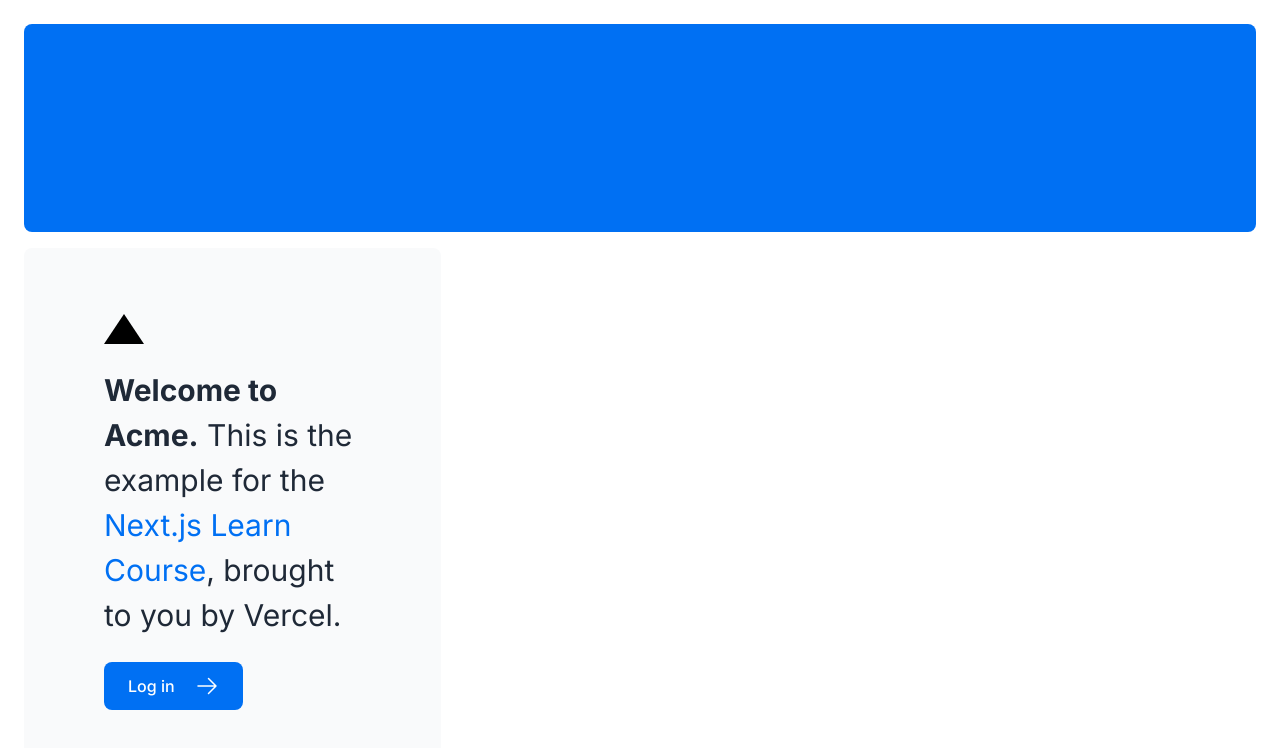
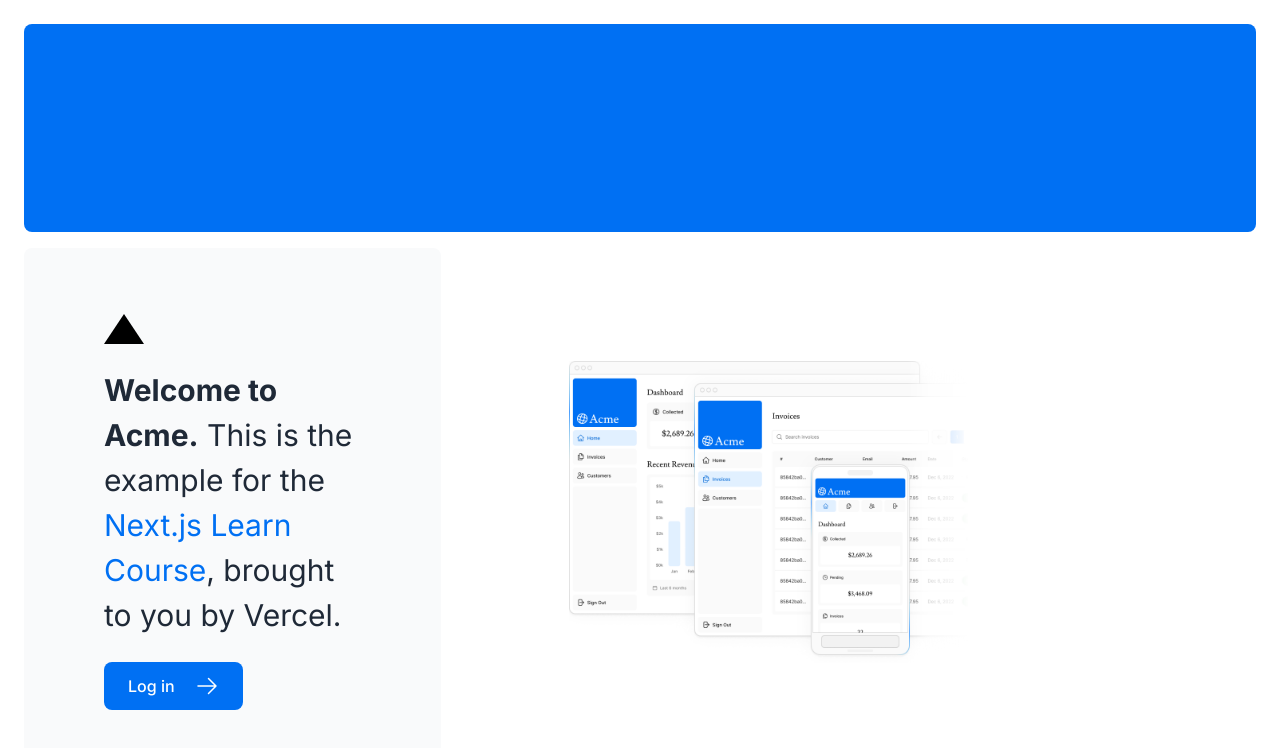
Before and after one commit to alimohseni99/nextjs-dashboard, a Next.js app: page / in a window 1280 px wide. Shown: the top 748 px of the page. Built offline with nearby package versions, Linux system fonts and the light colour scheme; a web font is replaced by a local one.

Commit message:
added home image

```diff
--- a/app/page.tsx
+++ b/app/page.tsx
@@ -1,6 +1,7 @@
 import { lusitana } from "@/app/ui/fonts";
 import styles from "@/app/ui/home.module.css";
 import { ArrowRightIcon } from "@heroicons/react/24/outline";
+import Image from "next/image";
 import Link from "next/link";
 import AcmeLogo from "./ui/acme-logo";
 
@@ -31,6 +32,13 @@ export default function Page() {
         </div>
         <div className="flex items-center justify-center p-6 md:w-3/5 md:px-28 md:py-12">
           {/* Add Hero Images Here */}
+          <Image
+            src="/hero-desktop.png"
+            width={1000}
+            height={760}
+            className="hidden md:block"
+            alt="Screenshots of the dashboard project"
+          />
         </div>
         <AcmeLogo />
       </div>
```
